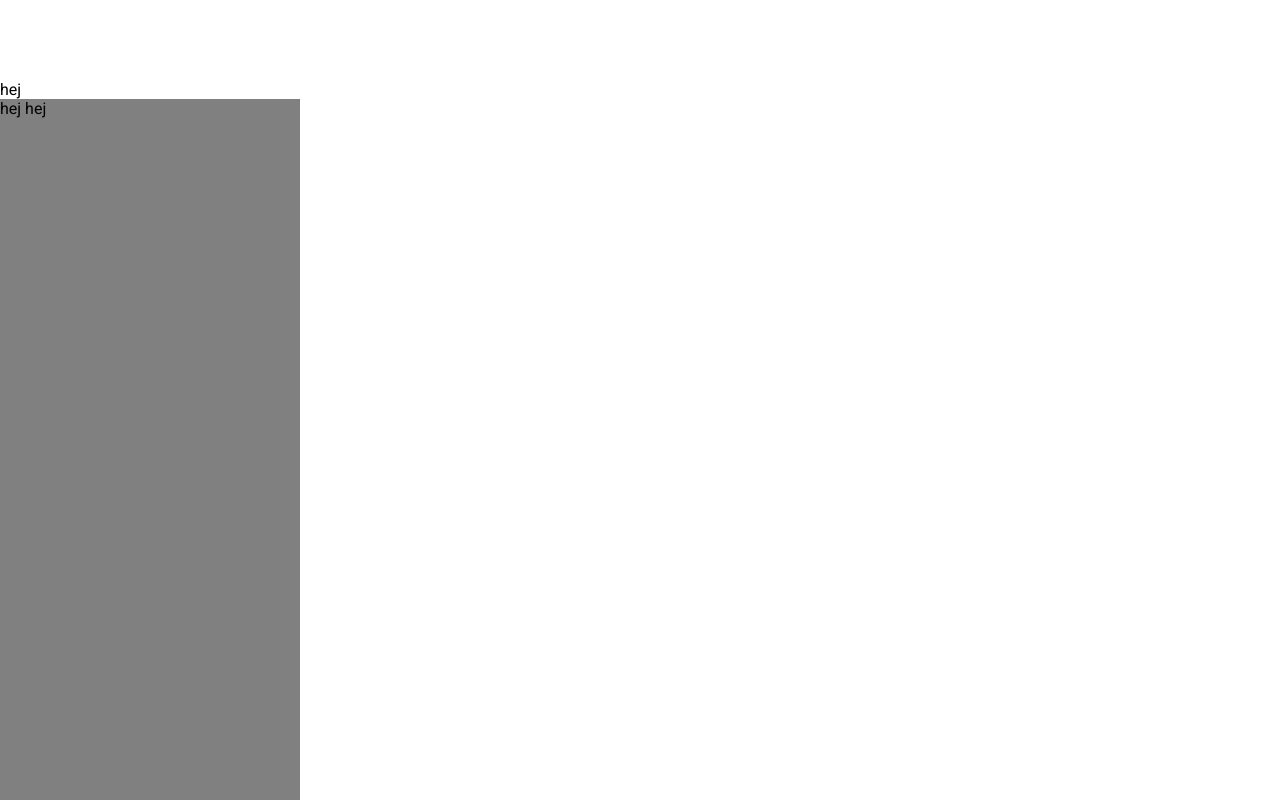
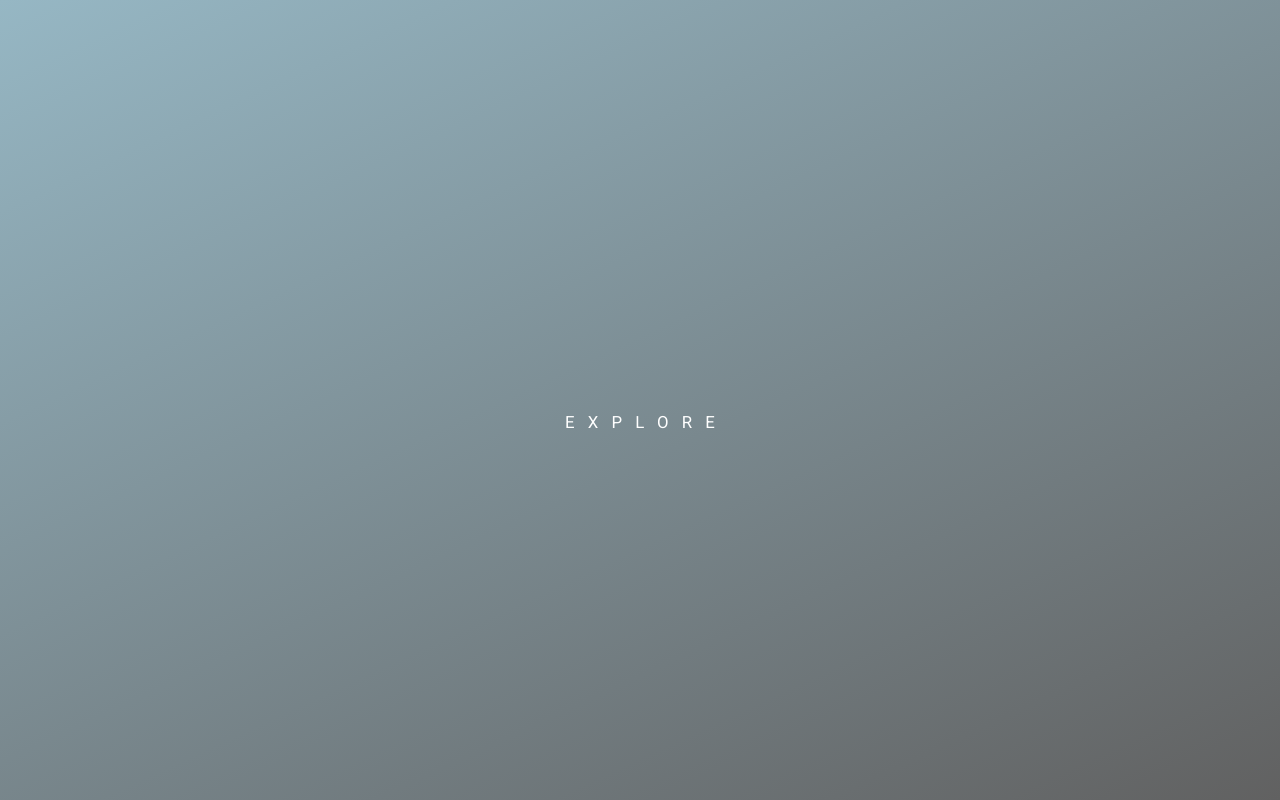
Before and after one commit to adambergman123/challengerBois, a React (Create React App) app: page /test in a window 1280 px wide. Shown: the top 800 px of the page. Built offline with nearby package versions, Linux system fonts and the light colour scheme.

Commit message:
started implementing button

```diff
--- a/src/App.js
+++ b/src/App.js
@@ -6,7 +6,6 @@
 import { Route, Switch } from 'react-router-dom'
 import Home from './Components/Home/Home'
 import Test from './Components/Test'
-import TiltComponent from './Components/Cards/Tilt'
 
 const theme = createMuiTheme({
   palette: {
@@ -35,7 +34,7 @@
             <Route exact path='/' component={Home} />
             <Route path='/test' component={Test} />
           </Switch>
-          <TiltComponent />
+          {/*<TiltComponent />*/}
         </Application>
         <GlobalStyles />
       </ThemeProvider>
--- a/src/Components/Home/HeroSection.js
+++ b/src/Components/Home/HeroSection.js
@@ -6,10 +6,10 @@
 import ArrowsDown from '../../Elements/ArrowsDown/ArrowsDown'
 
 const StyledLink = styled(Link)`
-  padding: 30px;
-  background: white;
   position: fixed;
   margin-top: 42vh;
+  margin-left: calc(16vw + 397px);
+
   z-index: 1;
 `
 
@@ -94,7 +94,7 @@
         duration={1000}
         style={{
           cursor: 'pointer',
-          transform: `translateY(-${offsetY * 0.25}px)`,
+          transform: `translateY(-${offsetY * 0.25}px) translateX(-50%)`,
         }}
       >
         Explore
--- a/src/Components/Test.js
+++ b/src/Components/Test.js
@@ -1,7 +1,12 @@
 import React from 'react'
+import FancyButton from '../Elements/FancyButton/FancyButton'
 
 const Test = () => {
-  return <div> hej </div>
+  return (
+    <div>
+      <FancyButton text='Explore' type='fromLeft' />{' '}
+    </div>
+  )
 }
 
 export default Test
--- /dev/null
+++ b/src/Elements/FancyButton/FancyButton.css
@@ -0,0 +1,200 @@
+/* ~~~~~~~ INIT. BTN ~~~~~~~ */
+
+.btn {
+  position: relative;
+  padding: 1.4rem 4.2rem;
+  padding-right: 3.1rem;
+  font-size: 1.4rem;
+  color: var(--inv);
+  letter-spacing: 1.1rem;
+  text-transform: uppercase;
+  transition: all 500ms cubic-bezier(0.77, 0, 0.175, 1);
+  cursor: pointer;
+  user-select: none;
+}
+
+.btn:before,
+.btn:after {
+  content: '';
+  position: absolute;
+  transition: inherit;
+  z-index: -1;
+}
+
+.btn:hover {
+  color: var(--def);
+  transition-delay: 0.5s;
+}
+
+.btn:hover:before {
+  transition-delay: 0s;
+}
+
+.btn:hover:after {
+  background: var(--inv);
+  transition-delay: 0.35s;
+}
+
+/* From Top */
+
+.from-top:before,
+.from-top:after {
+  left: 0;
+  height: 0;
+  width: 100%;
+}
+
+.from-top:before {
+  bottom: 0;
+  border: 1px solid var(--inv);
+  border-top: 0;
+  border-bottom: 0;
+}
+
+.from-top:after {
+  top: 0;
+  height: 0;
+}
+
+.from-top:hover:before,
+.from-top:hover:after {
+  height: 100%;
+}
+
+/* From Left */
+
+.from-left:before,
+.from-left:after {
+  top: 0;
+  width: 0;
+  height: 100%;
+}
+
+.from-left:before {
+  right: 0;
+  border: 1px solid var(--inv);
+  border-left: 0;
+  border-right: 0;
+}
+
+.from-left:after {
+  left: 0;
+}
+
+.from-left:hover:before,
+.from-left:hover:after {
+  width: 100%;
+}
+
+/* From Right */
+
+.from-right:before,
+.from-right:after {
+  top: 0;
+  width: 0;
+  height: 100%;
+}
+
+.from-right:before {
+  left: 0;
+  border: 1px solid var(--inv);
+  border-left: 0;
+  border-right: 0;
+}
+
+.from-right:after {
+  right: 0;
+}
+
+.from-right:hover:before,
+.from-right:hover:after {
+  width: 100%;
+}
+
+/* From center */
+
+.from-center:before {
+  top: 0;
+  left: 50%;
+  height: 100%;
+  width: 0;
+  border: 1px solid var(--inv);
+  border-left: 0;
+  border-right: 0;
+}
+
+.from-center:after {
+  bottom: 0;
+  left: 0;
+  height: 0;
+  width: 100%;
+  background: var(--inv);
+}
+
+.from-center:hover:before {
+  left: 0;
+  width: 100%;
+}
+
+.from-center:hover:after {
+  top: 0;
+  height: 100%;
+}
+
+/* From Bottom */
+
+.from-bottom:before,
+.from-bottom:after {
+  left: 0;
+  height: 0;
+  width: 100%;
+}
+
+.from-bottom:before {
+  top: 0;
+  border: 1px solid var(--inv);
+  border-top: 0;
+  border-bottom: 0;
+}
+
+.from-bottom:after {
+  bottom: 0;
+  height: 0;
+}
+
+.from-bottom:hover:before,
+.from-bottom:hover:after {
+  height: 100%;
+}
+
+/* ~~~~~~~~~~~~ GLOBAL SETTINGS ~~~~~~~~~~~~ */
+
+*,
+*:before,
+*:after {
+  box-sizing: border-box;
+}
+
+body {
+  --def: #96b7c4;
+  --inv: #fff;
+  display: flex;
+  justify-content: center;
+  align-items: center;
+  flex-direction: column;
+  height: 100vh;
+  width: 100%;
+  background-image: linear-gradient(-25deg, #616161 0%, #96b7c4 100%);
+}
+
+html {
+  font-size: 12px;
+  font-family: 'Playfair Display', serif;
+}
+
+div {
+  margin-bottom: 3rem;
+}
+div:last-child {
+  margin-bottom: 0;
+}
--- /dev/null
+++ b/src/Elements/FancyButton/FancyButton.js
@@ -0,0 +1,16 @@
+import React from 'react'
+import './FancyButton.css'
+
+const FancyButton = ({ text, type }) => {
+  return (
+    <div>
+      {type === 'fromTop' && <div class='btn from-top'>{text}</div>}
+      {type === 'fromLeft' && <div class='btn from-left'>{text}</div>}
+      {type === 'fromRight' && <div class='btn from-right'>{text}</div>}
+      {type === 'fromCenter' && <div class='btn from-center'>{text}</div>}
+      {type === 'fromBottom' && <div class='btn from-bottom'>{text}</div>}
+    </div>
+  )
+}
+
+export default FancyButton
```
